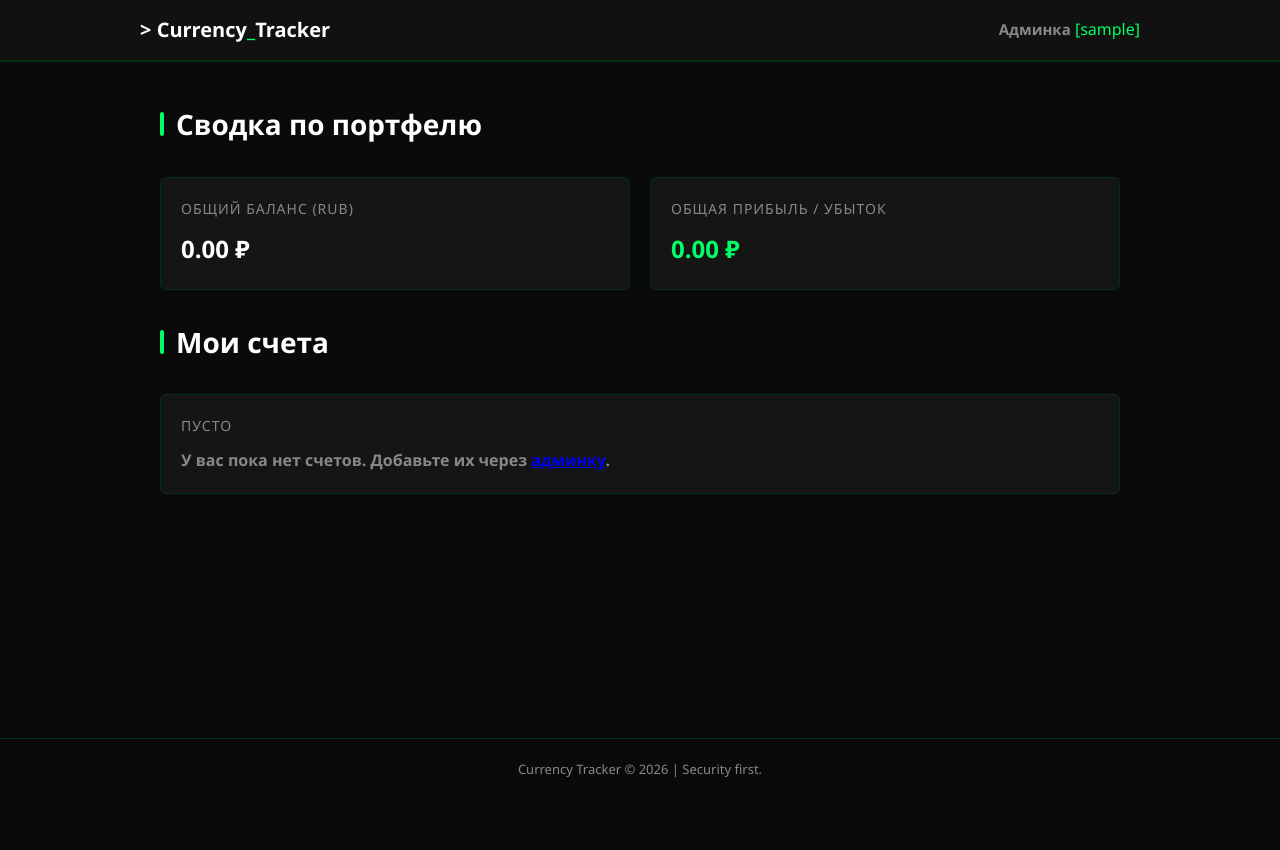
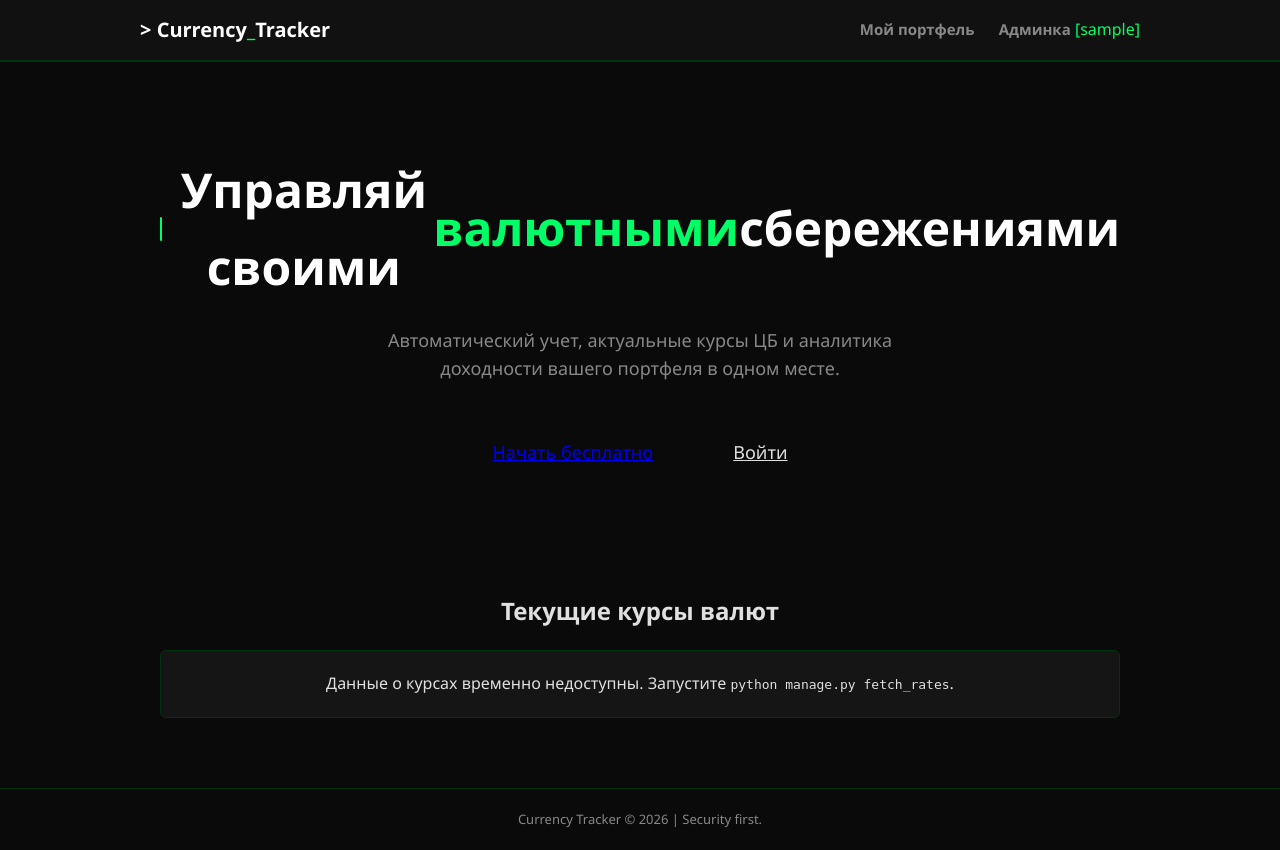
Before and after one commit to Roups939/web_prod, a Django app: page / in a window 1280 px wide. Before the commit the page ends 778 px from the top, so only its background shows below. Run offline with Django 5.2, Linux system fonts and the light colour scheme; the visitor is signed in with stand-in values (Sample User, id 1); data that the repository does not hold is empty.

Commit message:
mainPage_test

```diff
--- a/main/templates/main/base.html
+++ b/main/templates/main/base.html
@@ -201,13 +201,15 @@
 <body>
     <header>
         <nav>
-            <a href="/" class="logo">> Currency<span>_</span>Tracker</a>
+            <a href="{% url 'home' %}" class="logo">> Currency<span>_</span>Tracker</a>
             <div class="nav-links">
                 {% if user.is_authenticated %}
+                    <a href="{% url 'dashboard' %}">Мой портфель</a>
                     <a href="/admin/">Админка</a>
                     <span style="color: var(--accent-green);">[{{ user.username }}]</span>
                 {% else %}
-                    <a href="/admin/">Войти</a>
+                    <a href="{% url 'login' %}">Войти</a>
+                    <a href="{% url 'register' %}">Регистрация</a>
                 {% endif %}
             </div>
         </nav>
--- /dev/null
+++ b/main/templates/main/home.html
@@ -0,0 +1,35 @@
+{% extends 'main/base.html' %}
+
+{% block title %}Currency Tracker | Главная{% endblock %}
+
+{% block content %}
+<div style="text-align: center; padding: 50px 0;">
+    <h1 style="font-size: 48px; justify-content: center; margin-bottom: 20px;">
+        Управляй своими <span class="text-green">валютными</span> сбережениями
+    </h1>
+    <p style="font-size: 18px; color: var(--text-muted); max-width: 600px; margin: 0 auto 40px;">
+        Автоматический учет, актуальные курсы ЦБ и аналитика доходности вашего портфеля в одном месте.
+    </p>
+
+    <div style="display: flex; gap: 20px; justify-content: center;">
+        <a href="{% url 'register' %}" class="btn-next" style="margin-top: 0; font-size: 18px; padding: 15px 30px;">Начать бесплатно</a>
+        <a href="{% url 'login' %}" class="btn-next" style="margin-top: 0; font-size: 18px; padding: 15px 30px; border-color: var(--text-muted); color: var(--text-main);">Войти</a>
+    </div>
+</div>
+
+<div style="margin-top: 60px;">
+    <h2 style="font-size: 24px; margin-bottom: 20px; text-align: center;">Текущие курсы валют</h2>
+    <div class="card-grid">
+        {% for currency in top_currencies %}
+            <div class="card" style="text-align: center;">
+                <div class="card-title">{{ currency.name }} ({{ currency.code }})</div>
+                <div class="card-value">{{ currency.current_rate|floatformat:2 }} ₽</div>
+            </div>
+        {% empty %}
+            <div class="card" style="grid-column: 1 / -1; text-align: center;">
+                <p>Данные о курсах временно недоступны. Запустите <code>python manage.py fetch_rates</code>.</p>
+            </div>
+        {% endfor %}
+    </div>
+</div>
+{% endblock %}
--- a/main/views.py
+++ b/main/views.py
@@ -7,6 +7,7 @@ from django.views import generic
 from decimal import Decimal
 from .models import Account, Transaction, Currency
 from .forms import TransactionForm
+from .forms import AccountForm
 
 
 class RegisterView(generic.CreateView):
@@ -74,3 +75,26 @@ def add_transaction(request):
         form = TransactionForm(user=request.user)
 
     return render(request, 'main/add_transaction.html', {'form': form})
+
+def home(request):
+    # Получаем топ-5 валют по курсу для демонстрации (публичная информация)
+    top_currencies = Currency.objects.order_by('-current_rate')[:5]
+
+    return render(request, 'main/home.html', {
+        'top_currencies': top_currencies
+    })
+
+@login_required
+def add_account(request):
+    if request.method == 'POST':
+        form = AccountForm(request.POST)
+        if form.is_valid():
+            account = form.save(commit=False)
+            account.user = request.user # Привязываем счет к текущему пользователю
+            account.save()
+            messages.success(request, 'Счет успешно создан!')
+            return redirect('dashboard')
+    else:
+        form = AccountForm()
+
+    return render(request, 'main/add_account.html', {'form': form})
--- a/mysite/urls.py
+++ b/mysite/urls.py
@@ -22,8 +22,13 @@ from main.views import RegisterView
 
 urlpatterns = [
     path('admin/', admin.site.urls),
-    path('', views.dashboard, name='dashboard'),
+
+    path('', views.home, name='home'),#главная
+
+    path('dashboard/', views.dashboard, name='dashboard'),#кабинет
+
     path('add/', views.add_transaction, name='add_transaction'),
+    path('add-account/', views.add_account, name='add_account'),
+    path('register/', RegisterView.as_view(), name='register'),
     path('accounts/', include('django.contrib.auth.urls')),
-    path('register/', RegisterView.as_view(), name='register'),
 ]
```
Also changed, not shown: main/forms.py (+13 -0 lines).
